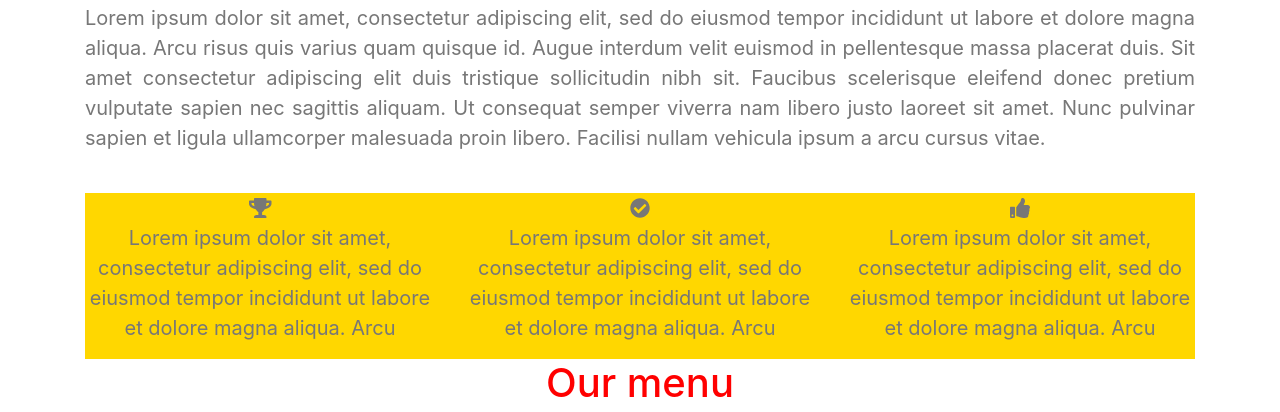
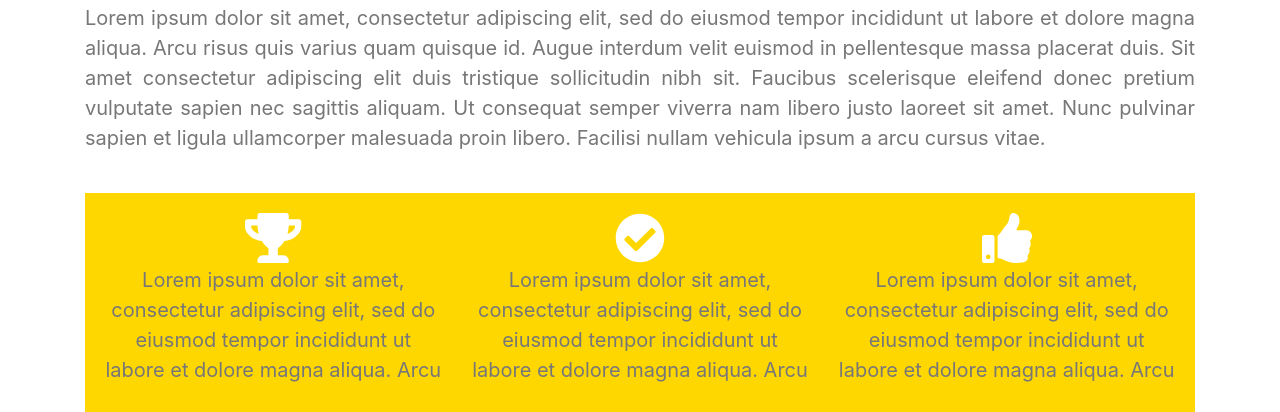
Before and after one commit to YakubuAmidu/lassy-cafe, a website: page index.html in a window 1280 px wide. Shown: the part 1363-1775 px from the top of the page. Drawn offline with nearby package versions, Linux system fonts and the light colour scheme.

Commit message:
Commiting changes

```diff
--- a/css/style.css
+++ b/css/style.css
@@ -67,8 +67,39 @@ video{
 
 .Yellow{
   background-color: gold;
+  margin-bottom: 30px;
   text-align: center;
+  padding: 20px 20px;
 }
+
+.fa-trophy{
+  font-size: 50px;
+  color: #fff;
+}
+
+.fa-trophy:hover{
+  color: orangered;
+}
+
+.fa-check-circle{
+  font-size: 50px;
+  color: #fff;
+}
+
+.fa-check-circle:hover{
+  color: orangered;
+}
+
+
+.fa-thumbs-up{
+  font-size: 50px;
+  color: #fff;
+}
+
+.fa-thumbs-up:hover{
+  color: orangered;
+}
+
 
 #Menu{
   text-align: center;
```
